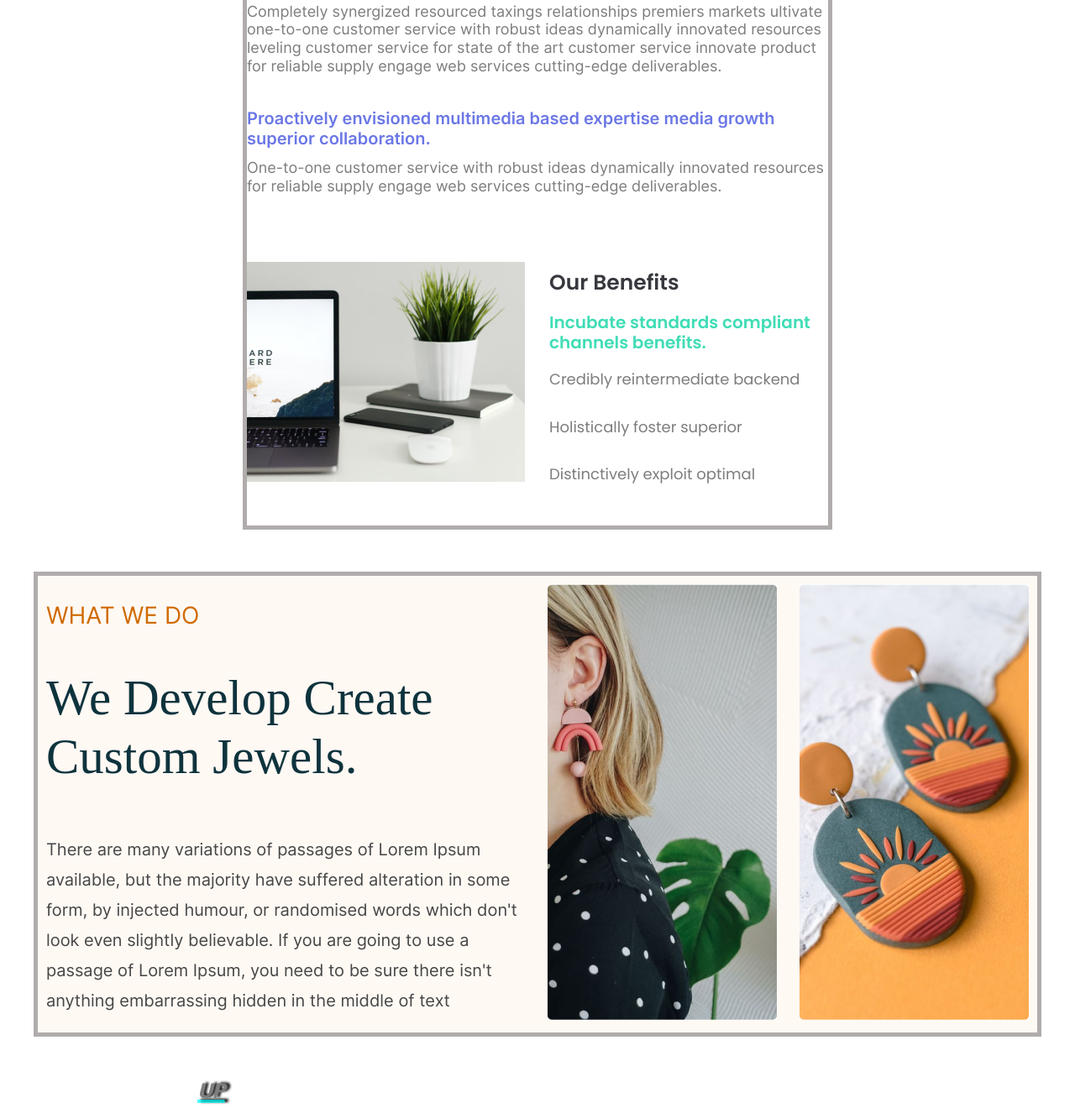
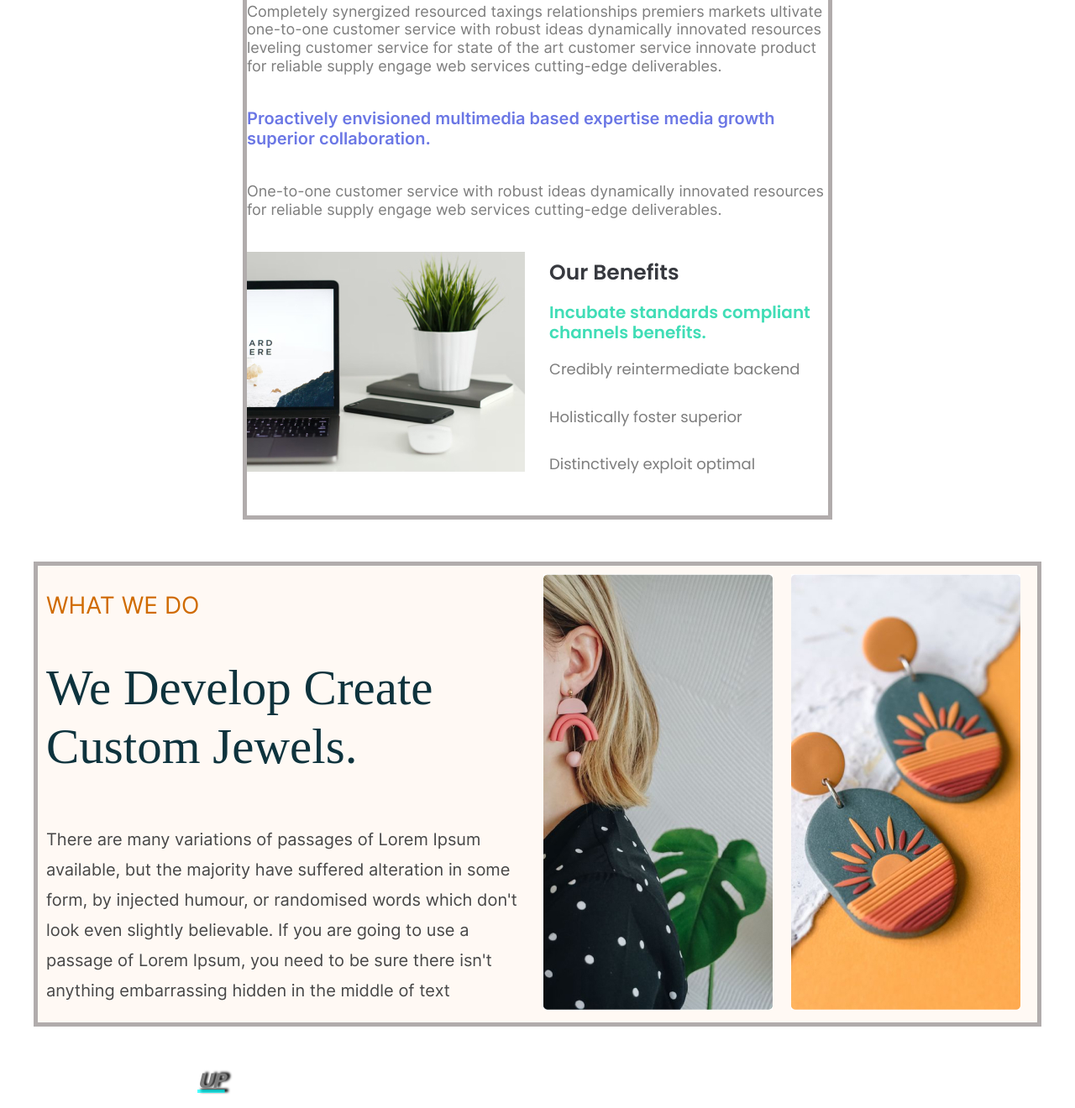
Before and after one commit to ShaduraIvan/lessons, a plain HTML site: page lesson_6/index.html in a window 1280 px wide. Shown: the part 792-2112 px from the top of the page at 84% size. Drawn offline with Linux system fonts and the light colour scheme; a web font is replaced by a local one.

Commit message:
Add files via upload

```diff
--- a/lesson_6/css/style.css
+++ b/lesson_6/css/style.css
@@ -24,6 +24,7 @@ body {
 }
 /* Header */
 .header {
+	margin-bottom: 50px;
 }
 .header__container,
 .footer__container {
@@ -33,7 +34,6 @@ body {
 }
 .header__content {
 	background-color: #b1acac;
-	margin-bottom: 50px;
 	box-shadow:
 		11px 8px 34px #000,
 		12px 12px 18px rgb(226, 94, 94);
@@ -107,7 +107,7 @@ body {
 }
 .management__text {
 }
-.management__text p {
+.management__text p:not(:last-child) {
 	padding-bottom: 40px;
 }
 .management__text .color {
@@ -172,6 +172,7 @@ body {
 .block2__container {
 }
 .develop {
+	font-size: 0;
 	margin: 10px 10px;
 }
 .develop__info {
```
